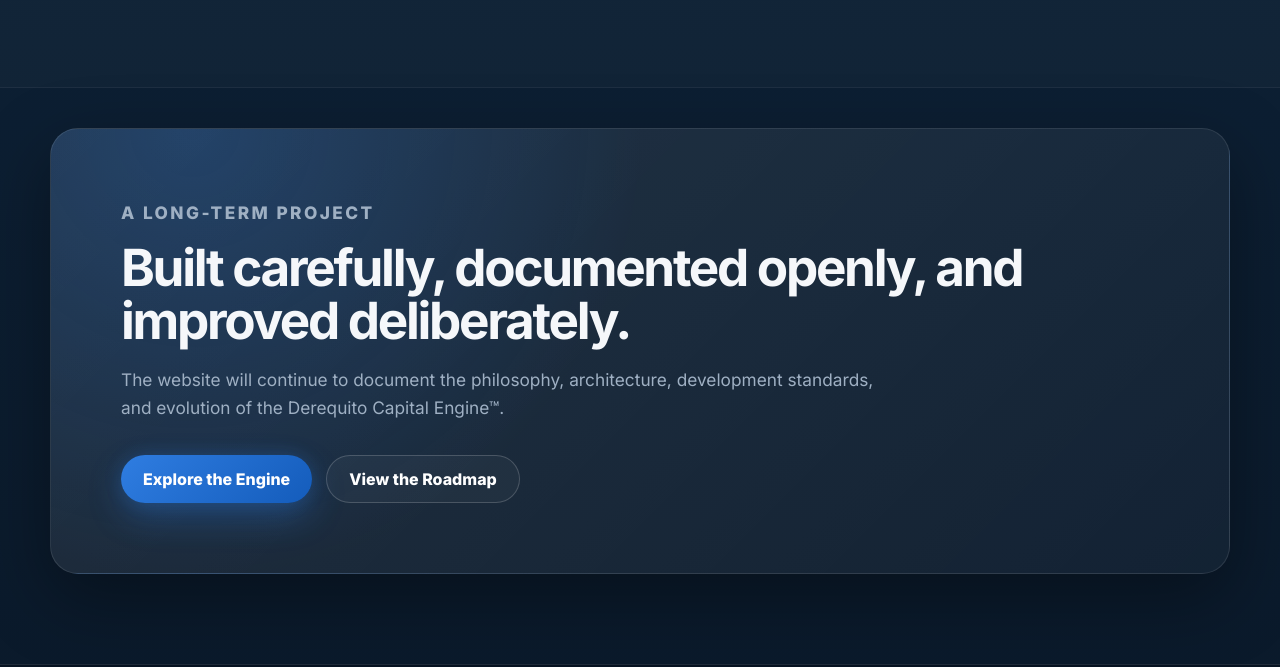
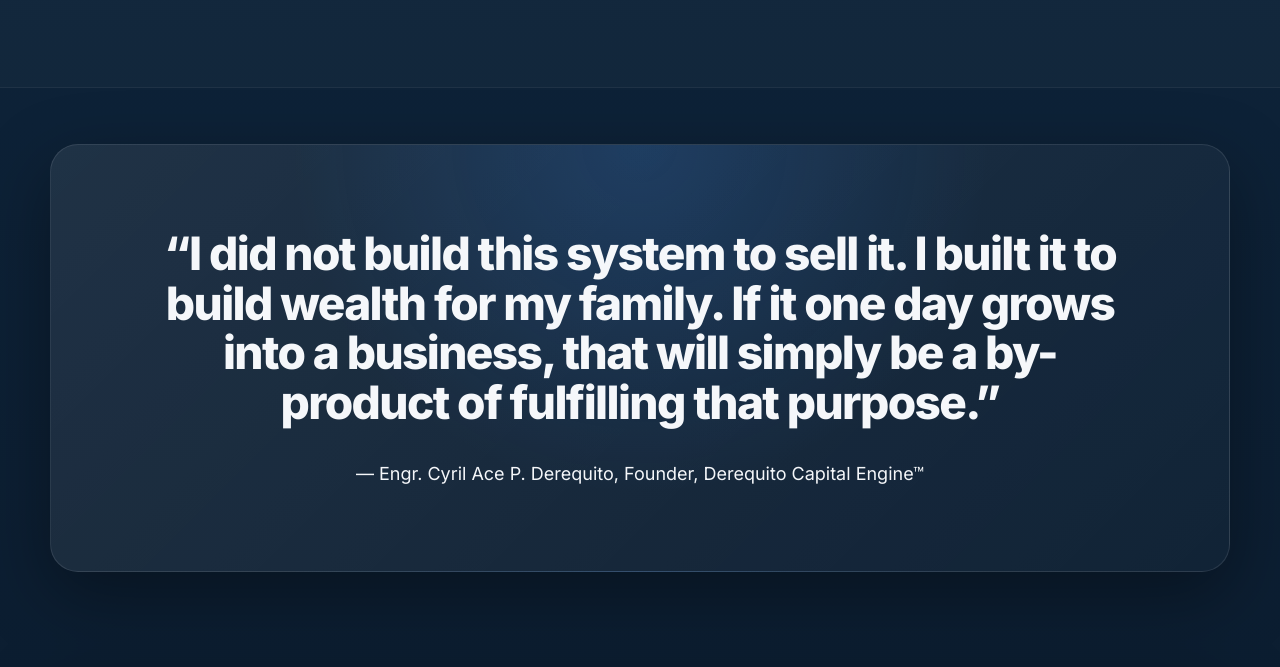
Before and after one commit to derequitocapitalengine/derequitocapitalengine, a plain HTML site: page pages/about.html in a window 1280 px wide. Shown: the part 3505-4172 px from the top of the page. Drawn offline with Linux system fonts and the light colour scheme.

Commit message:
RC1: Add founder quote to About page

```diff
--- a/pages/about.html
+++ b/pages/about.html
@@ -275,6 +275,21 @@
     </div>
   </div>
 </section>
+<section class="section founder-quote-section section-reveal">
+  <div class="container">
+    <blockquote class="founder-quote">
+      <p>
+        “I did not build this system to sell it. I built it to build wealth
+        for my family. If it one day grows into a business, that will simply
+        be a by-product of fulfilling that purpose.”
+      </p>
+
+      <footer>
+        — Engr. Cyril Ace P. Derequito, Founder, Derequito Capital Engine™
+      </footer>
+    </blockquote>
+  </div>
+</section>
     <section class="section cta-section section-reveal">
       <div class="container cta-card">
         <p class="eyebrow">A Long-Term Project</p>
--- a/styles.css
+++ b/styles.css
@@ -496,7 +496,39 @@ border-bottom: 1px solid rgba(255, 255, 255, 0.05);
 .cta-card p {
   max-width: 760px;
 }
+.founder-quote-section {
+  padding-top: 56px;
+  padding-bottom: 56px;
+}
 
+.founder-quote {
+  margin: 0;
+  padding: clamp(36px, 7vw, 84px);
+  border: 1px solid var(--line);
+  border-radius: var(--radius-lg);
+  background:
+    radial-gradient(circle at 50% 0%, rgba(47,125,225,.20), transparent 48%),
+    linear-gradient(135deg, rgba(255,255,255,.08), rgba(255,255,255,.025));
+  box-shadow: var(--shadow);
+  text-align: center;
+}
+
+.founder-quote p {
+  max-width: 980px;
+  margin: 0 auto;
+  font-size: clamp(26px, 3.8vw, 46px);
+  line-height: 1.08;
+  font-weight: 750;
+  letter-spacing: -0.035em;
+}
+
+.founder-quote footer {
+  margin-top: 32px;
+  font-size: clamp(14px, 1.7vw, 18px);
+  line-height: 1.5;
+  font-style: normal;
+  color: var(--text-muted);
+}
 .site-footer {
   border-top: 1px solid var(--line);
   padding: 46px 0 26px;
```
